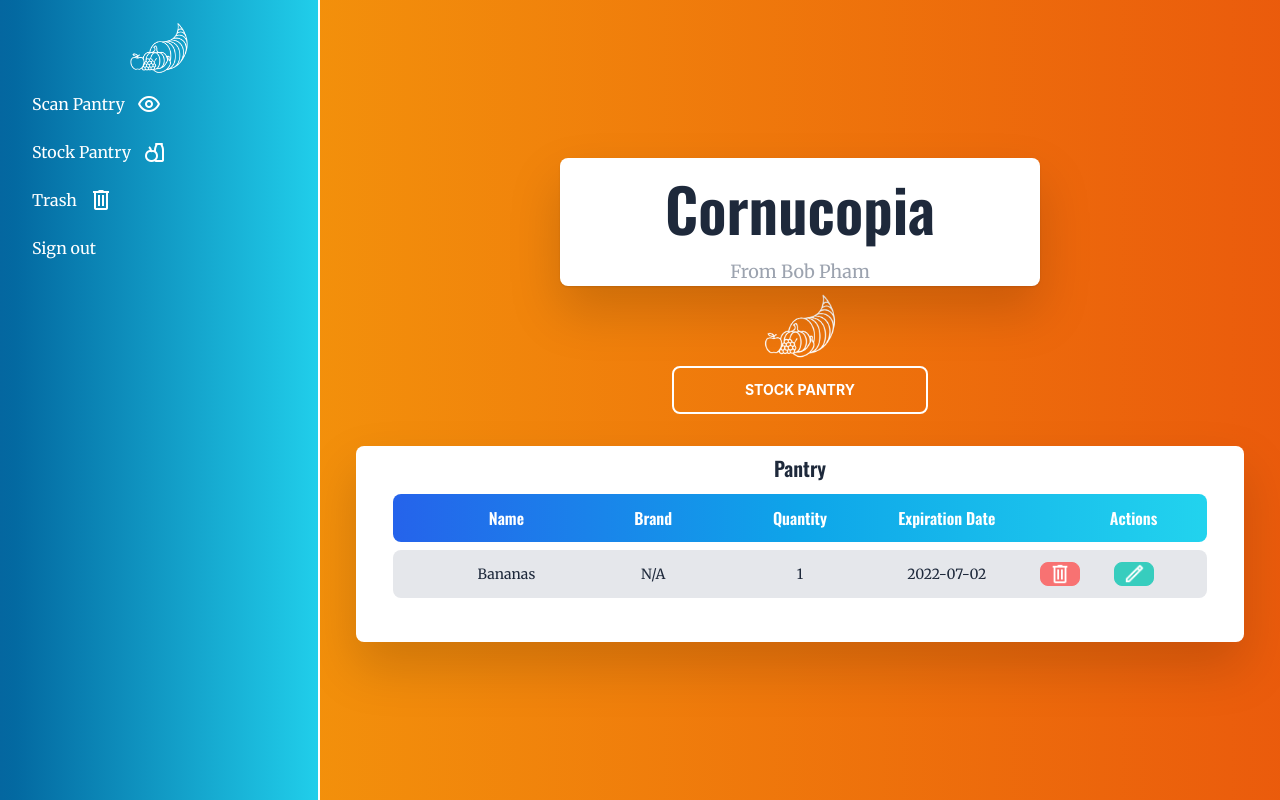
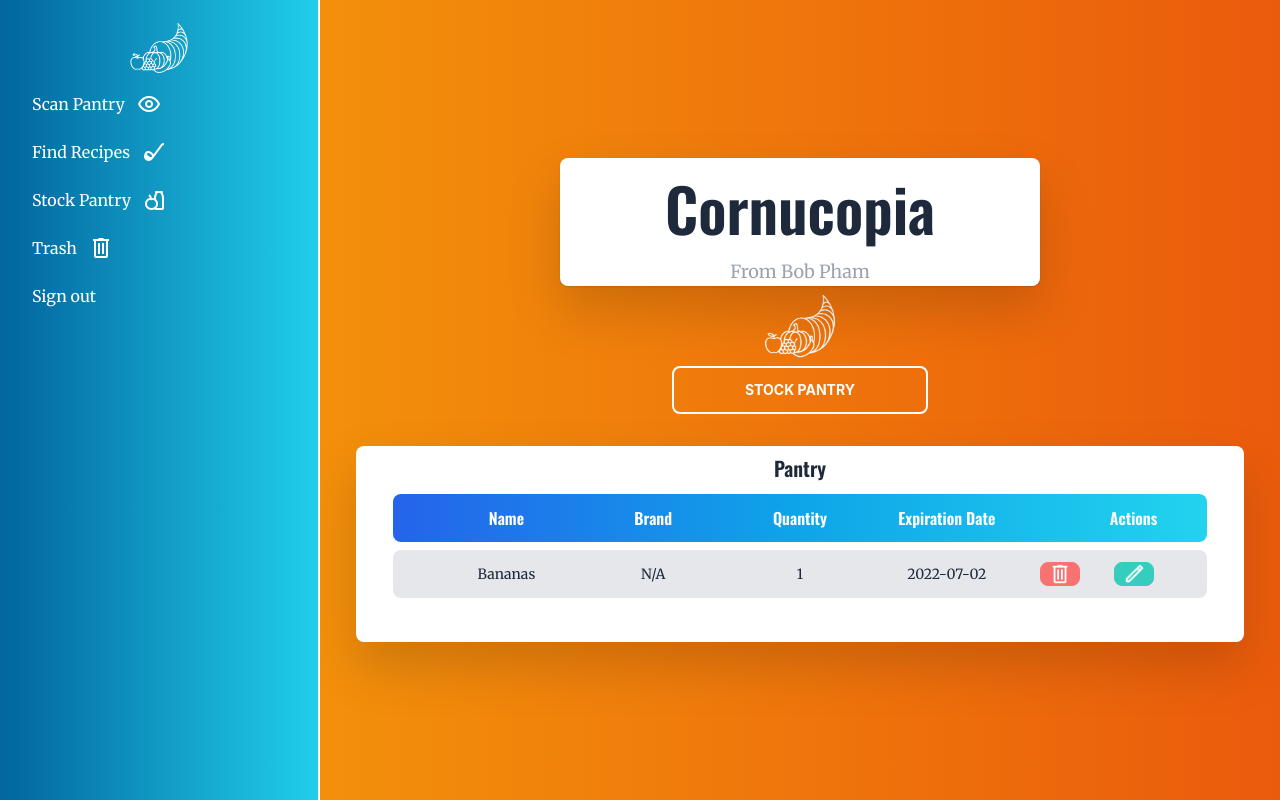
Before and after one commit to bob-pham/Project-Cornucopia, a React (Vite) app in the folder cornucopia/frontend/: page /home in a window 1280 px wide. Built offline with nearby package versions, Linux system fonts and the light colour scheme; what tw-elements would draw is missing.

Commit message:
added button for recipes front-end

```diff
--- a/cornucopia/frontend/src/Homescreen.jsx
+++ b/cornucopia/frontend/src/Homescreen.jsx
@@ -10,6 +10,7 @@ import cornucopia from './cornucopia.png';
 import eye from './icons/icons8-eye-24.png';
 import trash from './icons/icons8-trash-24.png';
 import food from './icons/icons8-vegetarian-food-24.png';
+import ladle from './icons/icons8-ladle-24.png';
 
 class Item {
     constructor(name, company, quantity, date) {
@@ -61,6 +62,7 @@ export default function Homescreen() {
               <ul className="menu p-4 overflow-y-auto w-80 bg-gradient-to-r from-blue-900 to-cyan-400 via-sky-700 animate-gradient-x sm:border-r-2 border-white font-['Merriweather'] text-white">
                 <img src={cornucopia} alt="" className="w-1/4 place-self-center"/>
                 <li><button>Scan Pantry<img src={eye} alt="" /></button></li>
+                <li><button>Find Recipes<img src={ladle} alt=""/></button></li>
                 <li>
                     <Popup
                         trigger={<button>Stock Pantry <img src={food} alt=""/></button>}
```
Also changed, not shown: cornucopia/frontend/src/icons/icons8-ladle-24.png (added).
